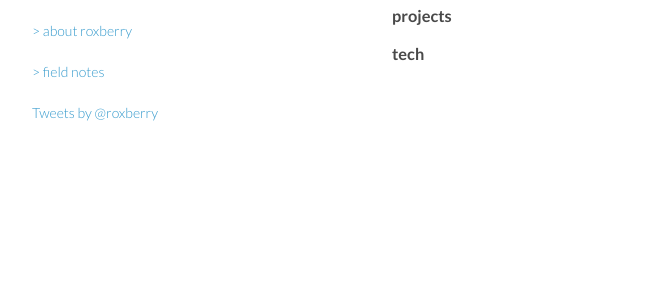
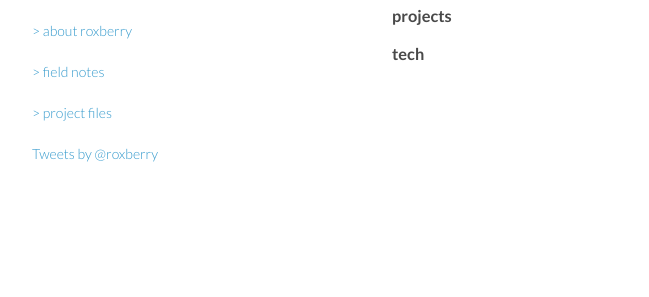
Before and after one commit to roxberry/roxberry.github.com, a Jekyll site: the page built from index.html, in a window 1280 px wide. Shown: the part 130-427 px from the top of the page, without its empty margins (178-827 px from the left). Built offline with Jekyll 4.4.1, drawn with Linux system fonts in a browser that asks for light colours; comment, search, counter and statistics services are not loaded.

Commit message:
cleaning up structure

```diff
--- a/_layouts/base.html
+++ b/_layouts/base.html
@@ -19,6 +19,7 @@
         <p class="view"><a href="https://github.com/roxberry">> github profile</a></p>
         <p class="view"><a href=/about.html>> about roxberry</a></p>
         <p class="view"><a href="/notes">> field notes</a></p>
+        <p class="view"><a href="/projects">> project files</a></p>
         <a class="twitter-timeline" href="https://twitter.com/roxberry" data-widget-id="312669708451188736">Tweets by @roxberry</a>
         <script>!function(d,s,id){var js,fjs=d.getElementsByTagName(s)[0];if(!d.getElementById(id)){js=d.createElement(s);js.id=id;js.src="//platform.twitter.com/widgets.js";fjs.parentNode.insertBefore(js,fjs);}}(document,"script","twitter-wjs");</script>
     </header>
```
